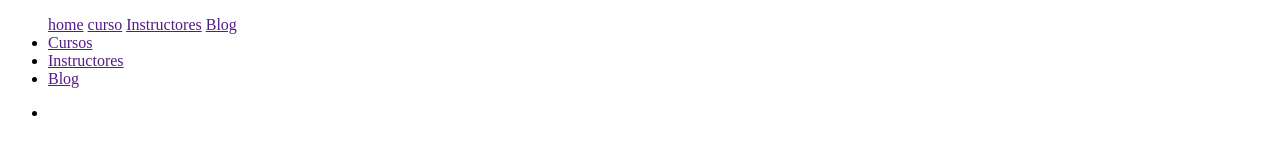
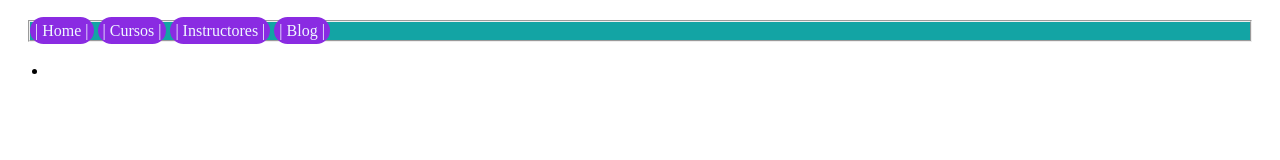
Before and after one commit to Octodivarius/Curso_HTML-CSS, a plain HTML site: page Parte_CSS/Clase-23_PsudoClases/index.html in a window 1280 px wide. Drawn offline with Linux system fonts and the light colour scheme.

Commit message:
Adelanos dia 27042021 906pm

```diff
--- a/Parte_CSS/Clase-23_PsudoClases/index.html
+++ b/Parte_CSS/Clase-23_PsudoClases/index.html
@@ -10,19 +10,19 @@
 <body>
     <header>
         <nav>
-            <ul>
-                <div>
+            <ul class = "main-nav">
+                <!-- <div>
                     <a href="">home</a>
                     <a href="">curso</a>
-                     <a href="">Instructores</a>
-                     <a href="">Blog</a>
-                </div>
+                    <a href="">Instructores</a>
+                    <a href="">Blog</a>
+                </div> -->
 
 
-
-                <li><a href="">Cursos</a></li>
-                <li><a href="">Instructores</a></li>
-                <li><a href="">Blog </a></li>
+                <li class="main-nav__item"><a href="">Home</a></li>
+                <li class="main-nav__item"><a href="">Cursos</a></li>
+                <li class="main-nav__item"><a href="">Instructores</a></li>
+                <li class="main-nav__item"><a href="">Blog </a></li>
             </ul>
 
         </nav>
--- a/Parte_CSS/Clase-23_PsudoClases/style.css
+++ b/Parte_CSS/Clase-23_PsudoClases/style.css
@@ -0,0 +1,39 @@
+/* Metodologia BEM */
+.main-nav{
+    margin-top: 10px;
+    list-style: none;
+    padding-left: 0px;
+    margin: 20px;
+    border-color: red;
+    border:2px;
+    border-style: groove;
+    background-color: #13a4a4;
+}
+
+.main-nav__item{
+    display: inline-block;
+}
+
+.main-nav__item a{
+    color: aliceblue;
+    padding: 5px;
+    border-radius: 20px;
+    text-decoration: none;
+    background-color: blueviolet;
+}
+
+/* Pseudo clases */
+.main-nav__item a:hover{
+    color: aqua;
+}
+.main-nav__item a:active{
+color:red;
+}
+
+/* Pseudo Elemntos */
+.main-nav__item a::after{
+    content: " | ";
+}
+.main-nav__item a::before{
+        content: " | ";
+}
--- /dev/null
+++ b/Parte_CSS/Clases26_Herencia_en_Css/style.css
@@ -0,0 +1,8 @@
+html {
+    font-size: 75%;
+    font-family: Verdana, Geneva, Tahoma, sans-serif;
+}
+
+h1 {
+font-size: inherit;
+}
--- /dev/null
+++ b/Parte_CSS/Classe25_ModeloDeCaja/style.css
@@ -0,0 +1,15 @@
+*{
+    box-sizing: border-box;
+    padding: 0;
+    margin: 0;
+
+}
+
+main{
+    width: 100%;
+    height: 500px;
+    border: 10px solid grey;
+    padding: 20px 35px;
+
+
+}
```
Also changed, not shown: Parte_CSS/Clases26_Herencia_en_Css/index.html (added, +17 -0 lines), Parte_CSS/Classe25_ModeloDeCaja/index.html (added, +21 -0 lines).
